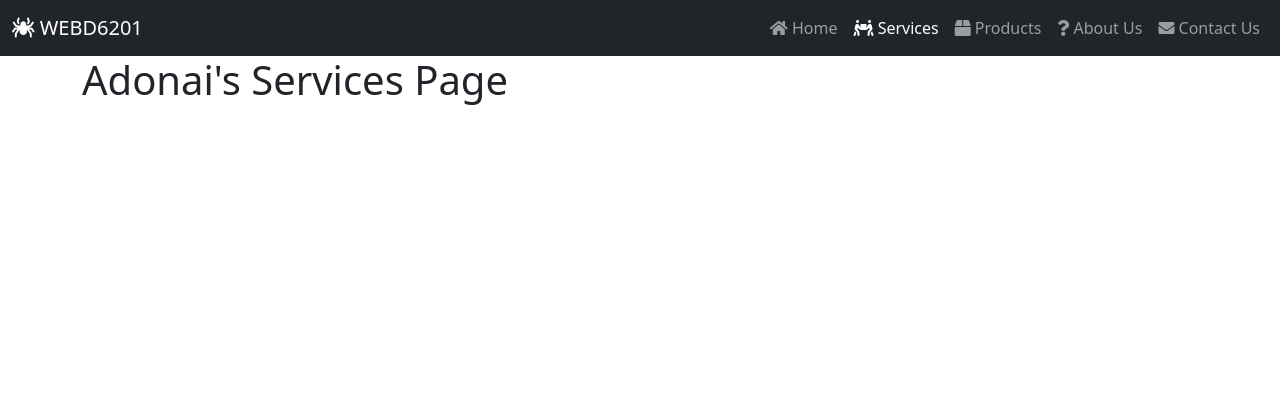
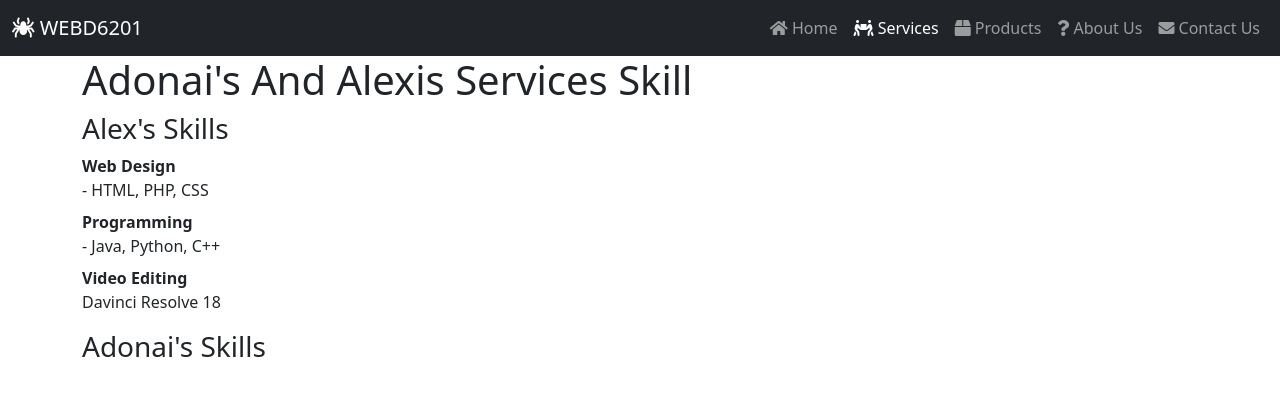
Before and after one commit to Not-Alex-Code/AA-WEBD6201-Lab1.github.io, a website: page services.html in a window 1280 px wide. Drawn offline with nearby package versions, Linux system fonts and the light colour scheme.

Commit message:
Added my skills and just insert your skills Adonai

```diff
--- a/services.html
+++ b/services.html
@@ -47,7 +47,28 @@ Durham College-->
 
 
     <div class="container">
-        <h1>Adonai's Services Page</h1>
+        <h1>Adonai's And Alexis Services Skill</h1>
+
+        <h3> Alex's Skills </h3>
+        <dl>
+            <dt> Web Design </dt>
+            <dd>- HTML, PHP, CSS</dd>
+            <dt> Programming </dt>
+            <dd>- Java, Python, C++ </dd>
+            <dt> Video Editing </dt>
+            <dd> Davinci Resolve 18 </dd>
+        </dl>
+
+        <h3> Adonai's Skills </h3>
+        <dl>
+            <dt> </dt>
+            <dd> </dd>
+            <dt> </dt>
+            <dd> </dd>
+            <dt> </dt>
+        </dl>
+
+
     </div>
 
 
```
